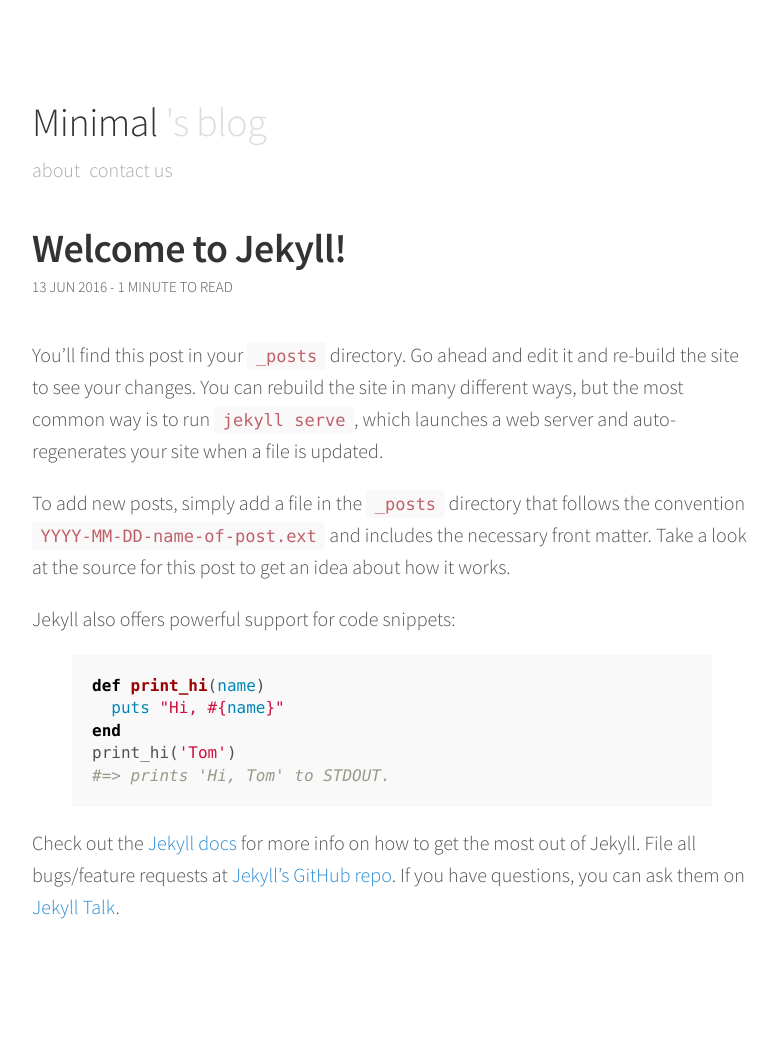
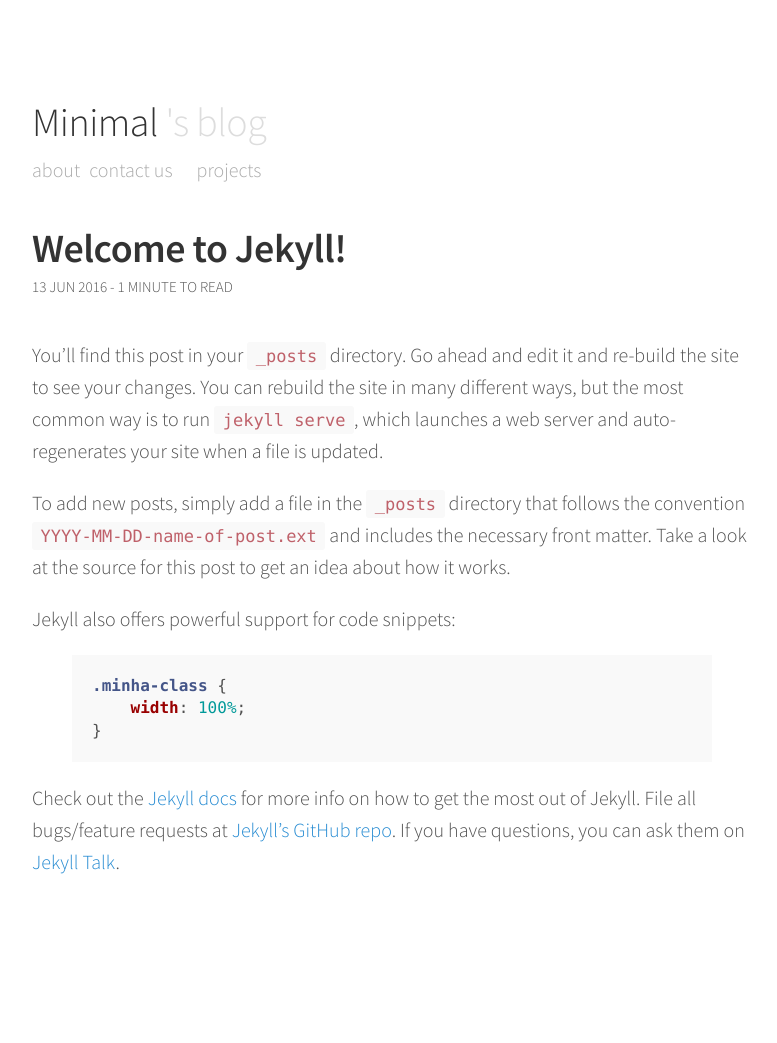
Before and after one commit to nathpaiva/minimal-blog, a Jekyll site: the page built from _posts/2016-06-13-welcome-to-jekyll.markdown, in a window 1280 px wide. Shown: the whole page, without its empty margins (248-1025 px from the left). Built offline with Jekyll 4.4.1, drawn with Linux system fonts in a browser that asks for light colours; comment, search, counter and statistics services are not loaded; after the commit the page ends 998 px from its top, so only the background shows below that.

Commit message:
change layout css, and create a projects nav

```diff
--- a/_posts/2016-06-13-welcome-to-jekyll.markdown
+++ b/_posts/2016-06-13-welcome-to-jekyll.markdown
@@ -10,12 +10,10 @@
 
 Jekyll also offers powerful support for code snippets:
 
-{% highlight ruby %}
-def print_hi(name)
-  puts "Hi, #{name}"
-end
-print_hi('Tom')
-#=> prints 'Hi, Tom' to STDOUT.
+{% highlight css %}
+.minha-class {
+    width: 100%;
+}
 {% endhighlight %}
 
 Check out the [Jekyll docs][jekyll-docs] for more info on how to get the most out of Jekyll. File all bugs/feature requests at [Jekyll’s GitHub repo][jekyll-gh]. If you have questions, you can ask them on [Jekyll Talk][jekyll-talk].
--- a/_sass/_base.scss
+++ b/_sass/_base.scss
@@ -2,113 +2,151 @@
  * Reset some basic elements
  */
 
-* {
+*
+{
     -webkit-box-sizing: border-box;
        -moz-box-sizing: border-box;
             box-sizing: border-box;
 }
 
 html,
-body {
+body
+{
     margin: 0;
     padding: 0;
 }
 
-html {
-  font-family: "Source Sans Pro", "Helvetica Neue", Helvetica, Arial, sans-serif;
+html
+{
+    font-family: 'Source Sans Pro', 'Helvetica Neue', Helvetica, Arial, sans-serif;
     font-size: 18px;
     font-weight: 300;
     line-height: 1.6;
 
-  @media (min-width: 38em) {
+    @media (min-width: 38em)
+    {
         font-size: 20px;
     }
 }
 
-body {
+body
+{
     color: #515151;
     background-color: #fff;
+
     -webkit-text-size-adjust: 100%;
         -ms-text-size-adjust: 100%;
 }
 
-a {
-  color: #268bd2;
+a
+{
     text-decoration: none;
 
+    color: #268bd2;
+
     &:hover,
-  &:focus {
+    &:focus
+    {
         text-decoration: underline;
     }
 }
 
-h1, h2, h3, h4, h5, h6 {
+h1,
+h2,
+h3,
+h4,
+h5,
+h6
+{
+    font-weight: 600;
+    line-height: 1.1;
+
     margin-top: 0;
     margin-bottom: .5rem;
-  font-weight: 600;
-  line-height: 1.1;
+
+    letter-spacing: -.025rem;
+
     color: #333;
-  letter-spacing: -.025rem;
 }
 
-h1 {
+h1
+{
     font-size: 2rem;
 }
 
-h2 {
+h2
+{
     font-size: 1.6rem;
 }
 
-h3 {
+h3
+{
     font-size: 1.3rem;
 }
 
-h4, h5, h6 {
+h4,
+h5,
+h6
+{
     font-size: 1rem;
 }
 
-p {
+p
+{
     margin: 0 0 1rem;
 }
 
-ul, ol, dl {
+ul,
+ol,
+dl
+{
     margin-top: 0;
     margin-bottom: 1rem;
 }
 
-dt {
+dt
+{
     font-weight: bold;
 }
 
-dd {
+dd
+{
     margin-bottom: .5rem;
 }
 
-ul {
-  list-style: inside circle;
+ul
+{
     padding-left: 0;
 
-  li {
+    list-style: inside circle;
+
+    li
+    {
         margin-bottom: .25rem;
     }
 
     ul,
-  ol {
+    ol
+    {
         margin-top: .25rem;
         margin-bottom: .5rem;
     }
 }
 
-ol {
-  list-style: inside decimal;
+ol
+{
     padding-left: 0;
 
-  li {
+    list-style: inside decimal;
+
+    li
+    {
         margin-bottom: .25rem;
     }
 
     ul,
-  ol {
+    ol
+    {
         margin-top: .25rem;
         margin-bottom: .5rem;
     }
@@ -122,134 +160,178 @@
 ul + h3,
 ol + h1,
 ol + h2,
-ol + h3 {
+ol + h3
+{
     margin-top: 1.5rem;
 }
 
-hr {
+hr
+{
+    margin: 1.5rem auto;
+
     border: 0;
     border-top: .5px solid #eee;
     border-bottom: .5px solid #eee;
-  margin: 1.5rem auto;
 }
 
-strong {
+strong
+{
+    font-weight: 600;
+
     color: #333;
-  font-weight: 600;
 }
 
-abbr {
+abbr
+{
     font-size: 85%;
     font-weight: bold;
+
+    text-transform: uppercase;
+
     color: #555;
-  text-transform: uppercase;
 }
 
-abbr[title] {
+abbr[title]
+{
     cursor: help;
+
     border-bottom: 1px dotted #e5e5e5;
 }
 
-blockquote {
+blockquote
+{
+    margin: 0 2rem 1rem 0;
     padding: 0 0 0 1.5rem;
-  margin: 0 2rem 1rem 0;
+
     color: #999;
     border-left: .5rem solid #e5e5e5;
 
-  p:last-child {
+    p:last-child
+    {
         margin-bottom: 0;
     }
 }
 
 code,
-pre {
-  font-family: Menlo, Monaco, "Courier New", monospace;
+pre
+{
+    font-family: Menlo, Monaco, 'Courier New', monospace;
 }
 
-code {
+code
+{
+    font-size: 85%;
+
     padding: .25em .5em;
-  font-size: 85%;
+
     color: #bf616a;
+    border-radius: 3px;
     background-color: #f9f9f9;
-  border-radius: 3px;
 }
 
-pre {
+pre
+{
+    font-size: .8rem;
+    line-height: 1.4;
+
     display: block;
+
     margin-top: 0;
     margin-bottom: 1rem;
     padding: 1rem;
-  font-size: .8rem;
-  line-height: 1.4;
+
     white-space: pre;
     white-space: pre-wrap;
     word-break: break-all;
     // word-wrap: break-word;
+
     background-color: #f9f9f9;
 }
 
-pre code {
+pre code
+{
+    font-size: 100%;
+
     padding: 0;
-  font-size: 100%;
+
     color: inherit;
     background-color: transparent;
 }
 
-.highlight {
+.highlight
+{
     margin-bottom: 1rem;
+
     border-radius: 4px;
 }
 
-.highlight pre {
+.highlight pre
+{
     margin-bottom: 0;
 }
 
-.gist .gist-file {
-  font-family: Menlo, Monaco, "Courier New", monospace !important;
+.gist .gist-file
+{
+    font-family: Menlo, Monaco, 'Courier New', monospace !important;
 }
 
-.gist .markdown-body {
+.gist .markdown-body
+{
     padding: 15px;
 }
 
-.gist pre {
+.gist pre
+{
     padding: 0;
+
     background-color: transparent;
 }
 
-.gist .gist-file .gist-data {
+.gist .gist-file .gist-data
+{
     font-size: .8rem !important;
     line-height: 1.4;
 }
 
-.gist code {
+.gist code
+{
     padding: 0;
+
     color: inherit;
+    border-radius: 0;
     background-color: transparent;
-  border-radius: 0;
 }
 
-img {
+img
+{
     display: block;
+
     max-width: 100%;
     margin: 0 0 1rem;
+
     border-radius: 5px;
 }
 
-table {
+table
+{
+    width: 100%;
     margin-bottom: 1rem;
-  width: 100%;
+
+    border-collapse: collapse;
+
     border: 1px solid #e5e5e5;
-  border-collapse: collapse;
 }
 
 td,
-th {
+th
+{
     padding: .25rem .5rem;
+
     border: 1px solid #e5e5e5;
 }
 
 tbody tr:nth-child(odd) td,
-tbody tr:nth-child(odd) th {
+tbody tr:nth-child(odd) th
+{
     background-color: #f9f9f9;
 }
--- a/_sass/_layout.scss
+++ b/_sass/_layout.scss
@@ -2,121 +2,154 @@
  * Site header
  */
 
-.lead {
+.lead
+{
     font-size: 1.25rem;
 }
 
-.container {
+.container
+{
     max-width: 38rem;
+    margin-right: auto;
+    margin-left: auto;
     padding: 2rem 1.5rem;
-  margin-left:  auto;
-  margin-right: auto;
 
-  @media (min-width: 38rem){
+    @media (min-width: 38rem)
+    {
         padding: 5rem 1rem;
     }
 }
 
-.masthead {
-
-  &-title {
+.masthead
+{
+    &-title
+    {
         font-weight: 300;
 
-    a {
+        a
+        {
             color: #333;
 
             &:hover,
-      &:focus {
+            &:focus
+            {
                 text-decoration: none;
             }
         }
 
-    span {
+        span
+        {
             color: #ddd;
         }
-
     }
 
-  &-title--small {
-    margin-bottom: .75rem;
+    &-title--small
+    {
         font-size: .75rem;
         font-weight: 600;
+
+        margin-bottom: .75rem;
+
         text-transform: uppercase;
 
-    a {
+        a
+        {
             color: #333;
 
             &:hover,
-      &:focus {
+            &:focus
+            {
                 text-decoration: none;
             }
         }
     }
 
-  .masthead-nav {
+    .masthead-nav
+    {
         margin-bottom: 2rem;
 
-    a {
-      color: #aaa;
+        a
+        {
             font-weight: 300;
-      text-transform: lowercase;
+
             -webkit-transition: all .2s ease;
                -moz-transition: all .2s ease;
                     transition: all .2s ease;
+            text-transform: lowercase;
+
+            color: #aaa;
 
             &:hover,
-      &:focus {
+            &:focus
+            {
+                text-decoration: none;
+
                 color: #333;
-        text-decoration: none;
             }
 
-      + a {
+            + a
+            {
                 margin-left: .25rem;
             }
         }
     }
-
 }
 
-.page {
-  &-title {
+.page
+{
+    &-title
+    {
         margin-bottom: 2rem;
     }
 }
 
-.post {
-  &-title {
+.post
+{
+    &-title
+    {
         margin-bottom: .25rem;
     }
-  &-date {
+    &-date
+    {
+        font-size: .75rem;
+
         margin-bottom: 2rem;
-    font-size: .75rem;
+
         text-transform: uppercase;
     }
 }
 
-.list {
-  &-post-title {
+.list
+{
+    &-post-title
+    {
         margin-bottom: .25rem;
 
-    a {
+        a
+        {
             color: #333;
 
             &:hover,
-      &:focus {
+            &:focus
+            {
                 text-decoration: none;
             }
         }
     }
-  &-post-date {
+    &-post-date
+    {
+        font-size: .75rem;
+
         margin-bottom: 1rem;
-    font-size: .75rem;
+
         text-transform: uppercase;
     }
 }
 
-.projects-list {
-  a {
+.projects-list
+{
+    a
+    {
         color: #333;
     }
 }
--- a/_sass/_syntax-highlighting.scss
+++ b/_sass/_syntax-highlighting.scss
@@ -1,61 +1,264 @@
-.highlight .hll { background-color: #ffffcc }
-.highlight .c { color: #999988; font-style: italic } /* Comment */
-.highlight .err { color: #a61717; background-color: #e3d2d2 } /* Error */
-.highlight .k { color: #000000; font-weight: bold } /* Keyword */
-.highlight .o { color: #000000; font-weight: bold } /* Operator */
-.highlight .cm { color: #999988; font-style: italic } /* Comment.Multiline */
-.highlight .cp { color: #999999; font-weight: bold; font-style: italic } /* Comment.Preproc */
-.highlight .c1 { color: #999988; font-style: italic } /* Comment.Single */
-.highlight .cs { color: #999999; font-weight: bold; font-style: italic } /* Comment.Special */
-.highlight .gd { color: #000000; background-color: #ffdddd } /* Generic.Deleted */
-.highlight .ge { color: #000000; font-style: italic } /* Generic.Emph */
-.highlight .gr { color: #aa0000 } /* Generic.Error */
-.highlight .gh { color: #999999 } /* Generic.Heading */
-.highlight .gi { color: #000000; background-color: #ddffdd } /* Generic.Inserted */
-.highlight .go { color: #888888 } /* Generic.Output */
-.highlight .gp { color: #555555 } /* Generic.Prompt */
-.highlight .gs { font-weight: bold } /* Generic.Strong */
-.highlight .gu { color: #aaaaaa } /* Generic.Subheading */
-.highlight .gt { color: #aa0000 } /* Generic.Traceback */
-.highlight .kc { color: #000000; font-weight: bold } /* Keyword.Constant */
-.highlight .kd { color: #000000; font-weight: bold } /* Keyword.Declaration */
-.highlight .kn { color: #000000; font-weight: bold } /* Keyword.Namespace */
-.highlight .kp { color: #000000; font-weight: bold } /* Keyword.Pseudo */
-.highlight .kr { color: #000000; font-weight: bold } /* Keyword.Reserved */
-.highlight .kt { color: #445588; font-weight: bold } /* Keyword.Type */
-.highlight .m { color: #009999 } /* Literal.Number */
-.highlight .s { color: #d01040 } /* Literal.String */
-.highlight .na { color: #008080 } /* Name.Attribute */
-.highlight .nb { color: #0086B3 } /* Name.Builtin */
-.highlight .nc { color: #445588; font-weight: bold } /* Name.Class */
-.highlight .no { color: #008080 } /* Name.Constant */
-.highlight .nd { color: #3c5d5d; font-weight: bold } /* Name.Decorator */
-.highlight .ni { color: #800080 } /* Name.Entity */
-.highlight .ne { color: #990000; font-weight: bold } /* Name.Exception */
-.highlight .nf { color: #990000; font-weight: bold } /* Name.Function */
-.highlight .nl { color: #990000; font-weight: bold } /* Name.Label */
-.highlight .nn { color: #555555 } /* Name.Namespace */
-.highlight .nt { color: #000080 } /* Name.Tag */
-.highlight .nv { color: #008080 } /* Name.Variable */
-.highlight .ow { color: #000000; font-weight: bold } /* Operator.Word */
-.highlight .w { color: #bbbbbb } /* Text.Whitespace */
-.highlight .mf { color: #009999 } /* Literal.Number.Float */
-.highlight .mh { color: #009999 } /* Literal.Number.Hex */
-.highlight .mi { color: #009999 } /* Literal.Number.Integer */
-.highlight .mo { color: #009999 } /* Literal.Number.Oct */
-.highlight .sb { color: #d01040 } /* Literal.String.Backtick */
-.highlight .sc { color: #d01040 } /* Literal.String.Char */
-.highlight .sd { color: #d01040 } /* Literal.String.Doc */
-.highlight .s2 { color: #d01040 } /* Literal.String.Double */
-.highlight .se { color: #d01040 } /* Literal.String.Escape */
-.highlight .sh { color: #d01040 } /* Literal.String.Heredoc */
-.highlight .si { color: #d01040 } /* Literal.String.Interpol */
-.highlight .sx { color: #d01040 } /* Literal.String.Other */
-.highlight .sr { color: #009926 } /* Literal.String.Regex */
-.highlight .s1 { color: #d01040 } /* Literal.String.Single */
-.highlight .ss { color: #990073 } /* Literal.String.Symbol */
-.highlight .bp { color: #999999 } /* Name.Builtin.Pseudo */
-.highlight .vc { color: #008080 } /* Name.Variable.Class */
-.highlight .vg { color: #008080 } /* Name.Variable.Global */
-.highlight .vi { color: #008080 } /* Name.Variable.Instance */
-.highlight .il { color: #009999 } /* Literal.Number.Integer.Long */
+.highlight .hll
+{
+    background-color: #ffc;
+}
+.highlight .c
+{font-style: italic;
+
+    color: #998;
+} /* Comment */
+.highlight .err
+{
+    color: #a61717; background-color: #e3d2d2;
+} /* Error */
+.highlight .k
+{font-weight: bold;
+
+    color: #000;
+} /* Keyword */
+.highlight .o
+{font-weight: bold;
+
+    color: #000;
+} /* Operator */
+.highlight .cm
+{font-style: italic;
+
+    color: #998;
+} /* Comment.Multiline */
+.highlight .cp
+{font-weight: bold; font-style: italic;
+
+    color: #999;
+} /* Comment.Preproc */
+.highlight .c1
+{font-style: italic;
+
+    color: #998;
+} /* Comment.Single */
+.highlight .cs
+{font-weight: bold; font-style: italic;
+
+    color: #999;
+} /* Comment.Special */
+.highlight .gd
+{
+    color: #000; background-color: #fdd;
+} /* Generic.Deleted */
+.highlight .ge
+{font-style: italic;
+
+    color: #000;
+} /* Generic.Emph */
+.highlight .gr
+{
+    color: #a00;
+} /* Generic.Error */
+.highlight .gh
+{
+    color: #999;
+} /* Generic.Heading */
+.highlight .gi
+{
+    color: #000; background-color: #dfd;
+} /* Generic.Inserted */
+.highlight .go
+{
+    color: #888;
+} /* Generic.Output */
+.highlight .gp
+{
+    color: #555;
+} /* Generic.Prompt */
+.highlight .gs
+{
+    font-weight: bold;
+} /* Generic.Strong */
+.highlight .gu
+{
+    color: #aaa;
+} /* Generic.Subheading */
+.highlight .gt
+{
+    color: #a00;
+} /* Generic.Traceback */
+.highlight .kc
+{font-weight: bold;
+
+    color: #000;
+} /* Keyword.Constant */
+.highlight .kd
+{font-weight: bold;
+
+    color: #000;
+} /* Keyword.Declaration */
+.highlight .kn
+{font-weight: bold;
+
+    color: #000;
+} /* Keyword.Namespace */
+.highlight .kp
+{font-weight: bold;
+
+    color: #000;
+} /* Keyword.Pseudo */
+.highlight .kr
+{font-weight: bold;
+
+    color: #000;
+} /* Keyword.Reserved */
+.highlight .kt
+{font-weight: bold;
+
+    color: #458;
+} /* Keyword.Type */
+.highlight .m
+{
+    color: #099;
+} /* Literal.Number */
+.highlight .s
+{
+    color: #d01040;
+} /* Literal.String */
+.highlight .na
+{
+    color: #008080;
+} /* Name.Attribute */
+.highlight .nb
+{
+    color: #0086b3;
+} /* Name.Builtin */
+.highlight .nc
+{font-weight: bold;
+
+    color: #458;
+} /* Name.Class */
+.highlight .no
+{
+    color: #008080;
+} /* Name.Constant */
+.highlight .nd
+{font-weight: bold;
+
+    color: #3c5d5d;
+} /* Name.Decorator */
+.highlight .ni
+{
+    color: #800080;
+} /* Name.Entity */
+.highlight .ne
+{font-weight: bold;
+
+    color: #900;
+} /* Name.Exception */
+.highlight .nf
+{font-weight: bold;
+
+    color: #900;
+} /* Name.Function */
+.highlight .nl
+{font-weight: bold;
+
+    color: #900;
+} /* Name.Label */
+.highlight .nn
+{
+    color: #555;
+} /* Name.Namespace */
+.highlight .nt
+{
+    color: #000080;
+} /* Name.Tag */
+.highlight .nv
+{
+    color: #008080;
+} /* Name.Variable */
+.highlight .ow
+{font-weight: bold;
+
+    color: #000;
+} /* Operator.Word */
+.highlight .w
+{
+    color: #bbb;
+} /* Text.Whitespace */
+.highlight .mf
+{
+    color: #099;
+} /* Literal.Number.Float */
+.highlight .mh
+{
+    color: #099;
+} /* Literal.Number.Hex */
+.highlight .mi
+{
+    color: #099;
+} /* Literal.Number.Integer */
+.highlight .mo
+{
+    color: #099;
+} /* Literal.Number.Oct */
+.highlight .sb
+{
+    color: #d01040;
+} /* Literal.String.Backtick */
+.highlight .sc
+{
+    color: #d01040;
+} /* Literal.String.Char */
+.highlight .sd
+{
+    color: #d01040;
+} /* Literal.String.Doc */
+.highlight .s2
+{
+    color: #d01040;
+} /* Literal.String.Double */
+.highlight .se
+{
+    color: #d01040;
+} /* Literal.String.Escape */
+.highlight .sh
+{
+    color: #d01040;
+} /* Literal.String.Heredoc */
+.highlight .si
+{
+    color: #d01040;
+} /* Literal.String.Interpol */
+.highlight .sx
+{
+    color: #d01040;
+} /* Literal.String.Other */
+.highlight .sr
+{
+    color: #009926;
+} /* Literal.String.Regex */
+.highlight .s1
+{
+    color: #d01040;
+} /* Literal.String.Single */
+.highlight .ss
+{
+    color: #990073;
+} /* Literal.String.Symbol */
+.highlight .bp
+{
+    color: #999;
+} /* Name.Builtin.Pseudo */
+.highlight .vc
+{
+    color: #008080;
+} /* Name.Variable.Class */
+.highlight .vg
+{
+    color: #008080;
+} /* Name.Variable.Global */
+.highlight .vi
+{
+    color: #008080;
+} /* Name.Variable.Instance */
+.highlight .il
+{
+    color: #099;
+} /* Literal.Number.Integer.Long */
```
Also changed, not shown: projects.md (added, +9 -0 lines). Lines whose indentation alone changed are shown as unchanged.
